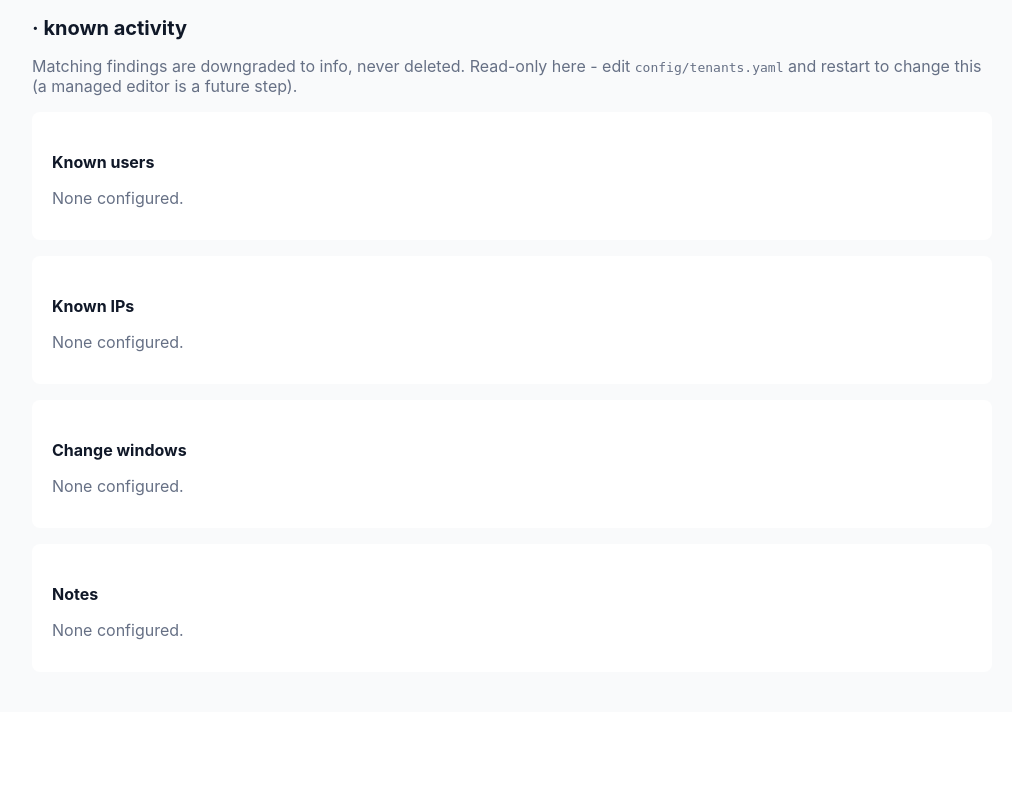
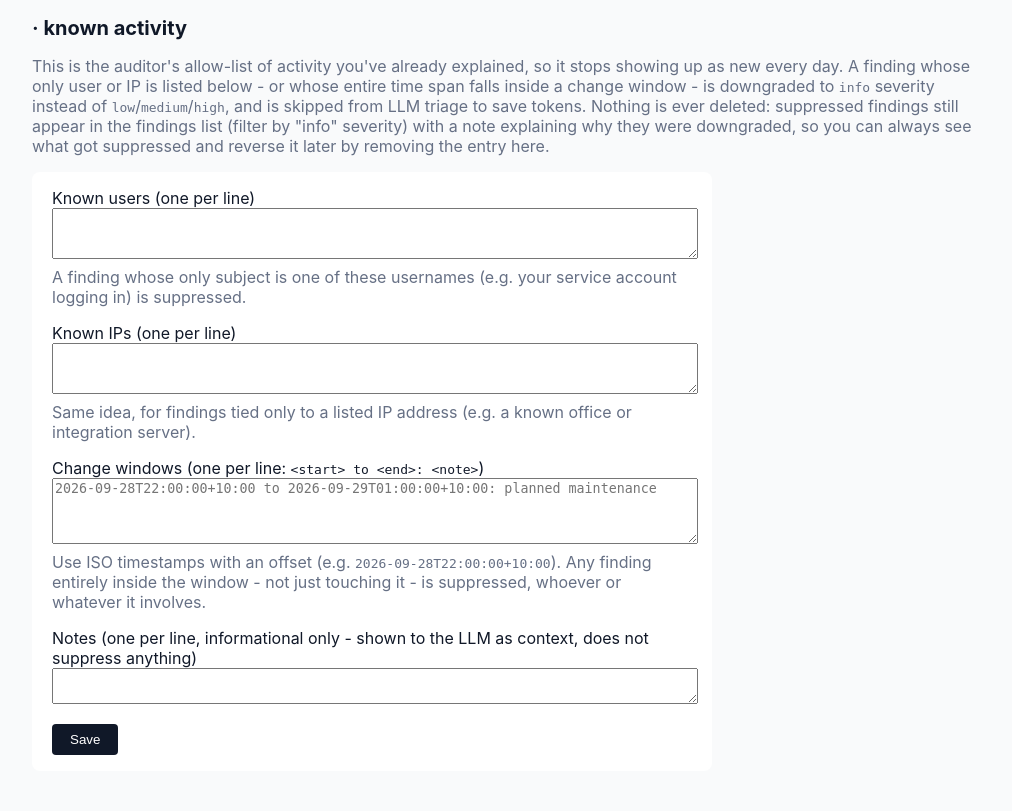
Before and after one commit to Fybre/therefore-log-auditor, a Python web app: template auditor/web/templates/known.html in a window 1280 px wide. Shown: the part 104-915 px from the top of the page, without its empty margins (128-1140 px from the left). Before the commit the page ends 744 px from the top, so only its background shows below. Run offline with Jinja, Linux system fonts and the light colour scheme; the template is opened without the code that fills it, so the values that code supplies are empty.

Commit message:
Make known-activity editable, with a purpose paragraph
The /t/<tenant>/known page was read-only (edit tenants.yaml + restart).
Now it's a plain form: known users, known IPs, change windows (one per
line, "<start> to <end>: <note>", the same format already used to display
them), and free-text notes - saved straight to the tenant's `known` column
via config.save_tenant.

Added a paragraph explaining what the page is for: it's an allow-list that
downgrades matching findings to info (never deletes them) and skips them
from LLM triage, with why it was downgraded always visible on the finding.

Round-trip verified against craigdemo's real change window (byte-identical
after an unchanged save) and confirmed cameron.lamond's findings are still
correctly suppressed to info afterward.

Co-Authored-By: Claude Sonnet 5 <noreply@anthropic.com>

```diff
--- a/auditor/web/templates/admin_tenants.html
+++ b/auditor/web/templates/admin_tenants.html
@@ -15,6 +15,7 @@
     <td>
       <a class="row-link" href="/admin/tenants/{{ t.id }}/edit">Edit</a> &middot;
       <a class="row-link" href="/admin/tenants/{{ t.id }}/rules">Rules</a> &middot;
+      <a class="row-link" href="/t/{{ t.id }}/known">Known</a> &middot;
       <a class="row-link" href="/t/{{ t.id }}/findings">Findings</a> &middot;
       <form method="post" action="/admin/tenants/{{ t.id }}/run" style="display:inline">
         <button type="submit" style="background:none;border:1px solid #d0d5dd;border-radius:4px;padding:1px 8px;cursor:pointer;font-size:13px">Run now</button>
--- a/auditor/web/templates/known.html
+++ b/auditor/web/templates/known.html
@@ -3,31 +3,41 @@
 {% block content %}
 <p><a class="row-link muted" href="/t/{{ tenant.id }}/findings">&larr; {{ tenant.id }} findings</a></p>
 <h1>{{ tenant.id }} &middot; known activity</h1>
-<p class="muted">Matching findings are downgraded to info, never deleted. Read-only here - edit
-  <code>config/tenants.yaml</code> and restart to change this (a managed editor is a future step).</p>
+<p class="muted">This is the auditor's allow-list of activity you've already explained, so it stops
+  showing up as new every day. A finding whose only user or IP is listed below - or whose entire
+  time span falls inside a change window - is downgraded to <code>info</code> severity instead of
+  <code>low</code>/<code>medium</code>/<code>high</code>, and is skipped from LLM triage to save
+  tokens. Nothing is ever deleted: suppressed findings still appear in the findings list (filter by
+  "info" severity) with a note explaining why they were downgraded, so you can always see what got
+  suppressed and reverse it later by removing the entry here.</p>
 
-<div class="card">
-  <h2>Known users</h2>
-  {% if known.users %}<ul>{% for u in known.users %}<li>{{ u }}</li>{% endfor %}</ul>
-  {% else %}<p class="muted">None configured.</p>{% endif %}
-</div>
+{% if saved %}<p style="color:#067647">Saved.</p>{% endif %}
 
-<div class="card">
-  <h2>Known IPs</h2>
-  {% if known.ips %}<ul>{% for ip in known.ips %}<li>{{ ip }}</li>{% endfor %}</ul>
-  {% else %}<p class="muted">None configured.</p>{% endif %}
-</div>
-
-<div class="card">
-  <h2>Change windows</h2>
-  {% if known.windows %}
-  <ul>{% for w in known.windows %}<li>{{ w.start }} to {{ w.end }}: {{ w.note }}</li>{% endfor %}</ul>
-  {% else %}<p class="muted">None configured.</p>{% endif %}
-</div>
-
-<div class="card">
-  <h2>Notes</h2>
-  {% if known.notes %}<ul>{% for n in known.notes %}<li>{{ n }}</li>{% endfor %}</ul>
-  {% else %}<p class="muted">None configured.</p>{% endif %}
-</div>
+<form class="card" method="post" action="/t/{{ tenant.id }}/known" style="display:flex;flex-direction:column;gap:16px;max-width:640px">
+  <div>
+    <label>Known users (one per line)</label><br>
+    <textarea name="users" rows="3" style="width:100%">{{ known.users | join('\n') if known.users else '' }}</textarea>
+    <p class="muted" style="margin:4px 0 0">A finding whose only subject is one of these usernames
+      (e.g. your service account logging in) is suppressed.</p>
+  </div>
+  <div>
+    <label>Known IPs (one per line)</label><br>
+    <textarea name="ips" rows="3" style="width:100%">{{ known.ips | join('\n') if known.ips else '' }}</textarea>
+    <p class="muted" style="margin:4px 0 0">Same idea, for findings tied only to a listed IP
+      address (e.g. a known office or integration server).</p>
+  </div>
+  <div>
+    <label>Change windows (one per line: <code>&lt;start&gt; to &lt;end&gt;: &lt;note&gt;</code>)</label><br>
+    <textarea name="windows" rows="4" style="width:100%" placeholder="2026-09-28T22:00:00+10:00 to 2026-09-29T01:00:00+10:00: planned maintenance">{% for w in known.windows or [] %}{{ w.start }} to {{ w.end }}: {{ w.note }}
+{% endfor %}</textarea>
+    <p class="muted" style="margin:4px 0 0">Use ISO timestamps with an offset (e.g.
+      <code>2026-09-28T22:00:00+10:00</code>). Any finding entirely inside the window - not just
+      touching it - is suppressed, whoever or whatever it involves.</p>
+  </div>
+  <div>
+    <label>Notes (one per line, informational only - shown to the LLM as context, does not suppress anything)</label><br>
+    <textarea name="notes" rows="2" style="width:100%">{{ known.notes | join('\n') if known.notes else '' }}</textarea>
+  </div>
+  <button type="submit" style="align-self:flex-start;padding:8px 18px;background:#101828;color:#fff;border:none;border-radius:4px;cursor:pointer">Save</button>
+</form>
 {% endblock %}
```
Also changed, not shown: auditor/web/app.py (+44 -1 lines), tests/test_web.py (+28 -0 lines).
